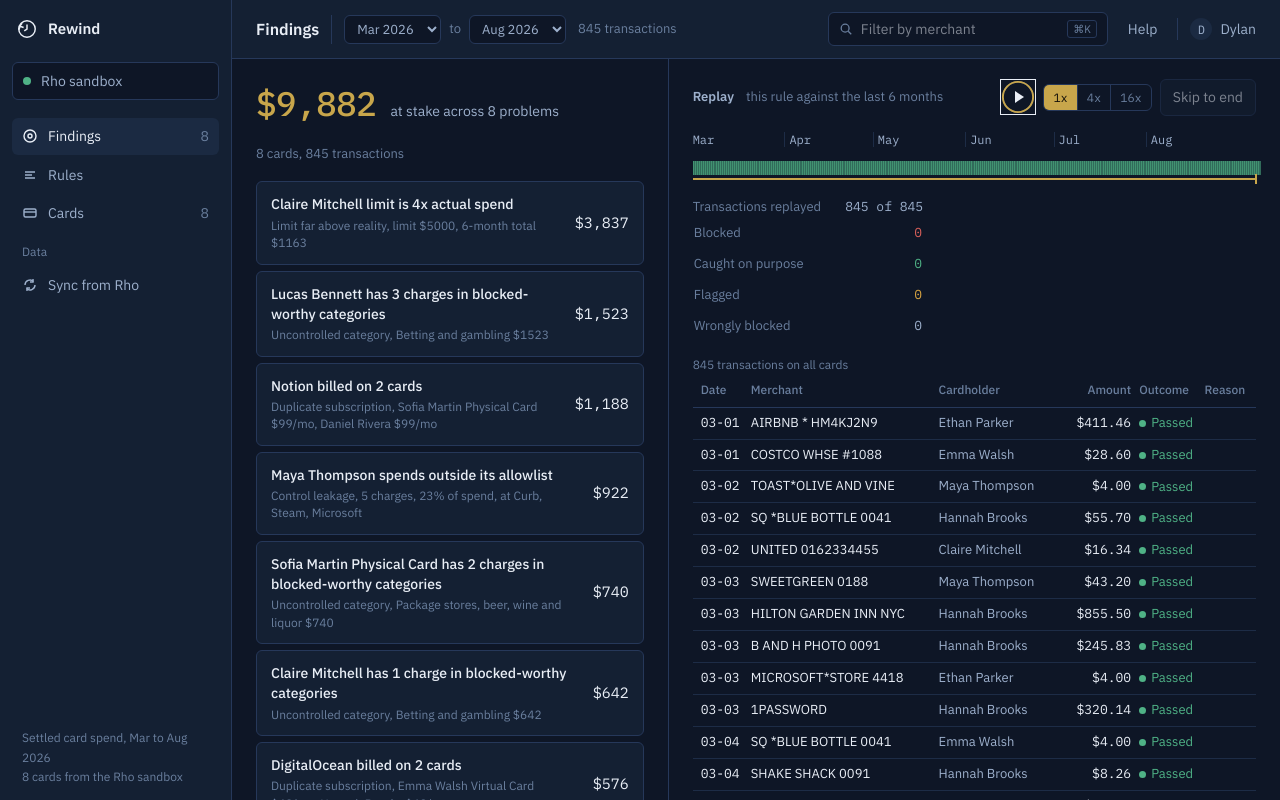
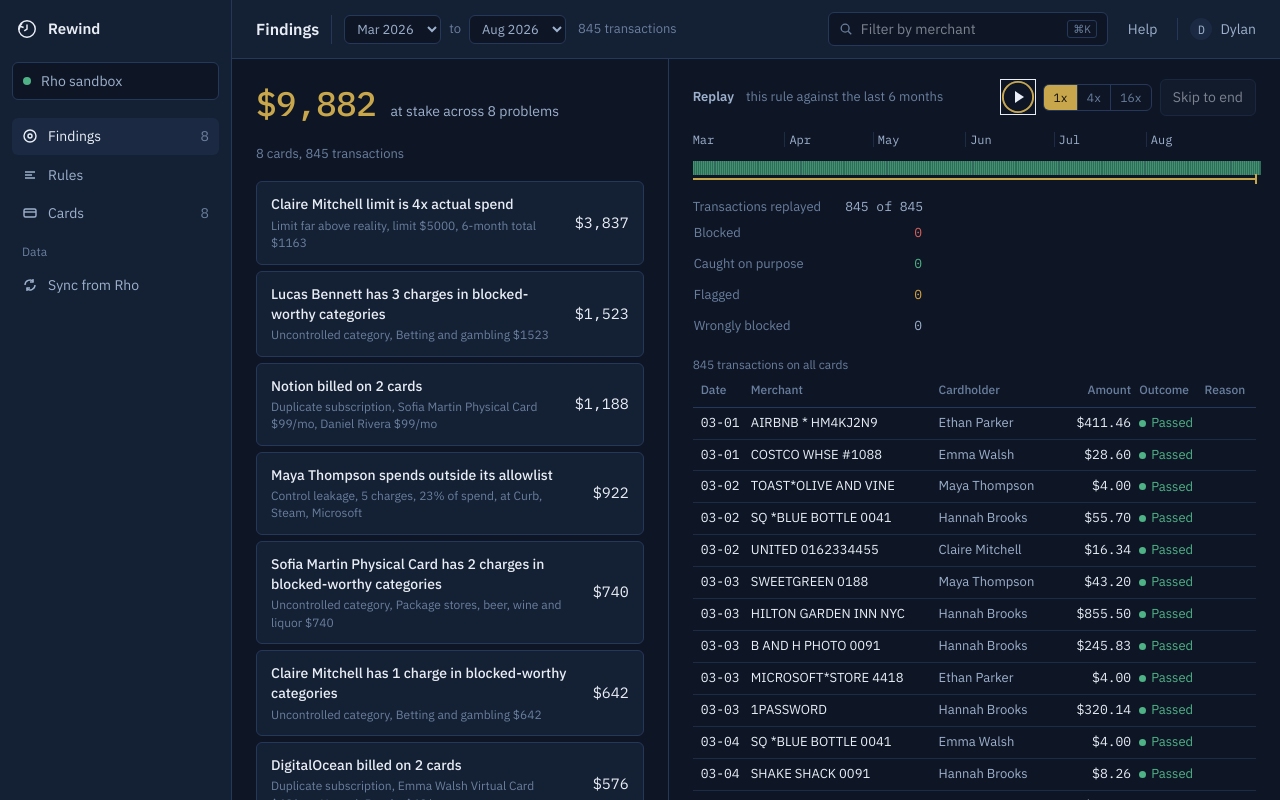
Before and after one commit to dynotics/Rewind, a Next.js app: page / in a window 1280 px wide. Built offline with nearby package versions, Linux system fonts and the light colour scheme.

Commit message:
removed redundant card counter text from bottom left of demo

```diff
--- a/src/components/Sidebar.tsx
+++ b/src/components/Sidebar.tsx
@@ -105,12 +105,12 @@ export function Sidebar(props: Props) {
           <span>{syncLabel(sync, live)}</span>
         </button>
       </nav>
-      <div className="foot">
-        {live ? "Settled card spend from Rho" : "Settled card spend, Mar to Aug 2026"}
-        <br />
-        {props.syncedAt === null ? "8 cards from the Rho sandbox" : `Synced today, ${props.syncedAt}`}
-        {sync.status === "failed" ? <span className="err"><br />{sync.message}</span> : null}
-      </div>
+      {live || sync.status === "failed" ? (
+        <div className="foot">
+          {live ? <>Settled card spend from Rho<br />Synced today, {props.syncedAt}</> : null}
+          {sync.status === "failed" ? <span className="err">{live ? <br /> : null}{sync.message}</span> : null}
+        </div>
+      ) : null}
     </aside>
   );
 }
```
